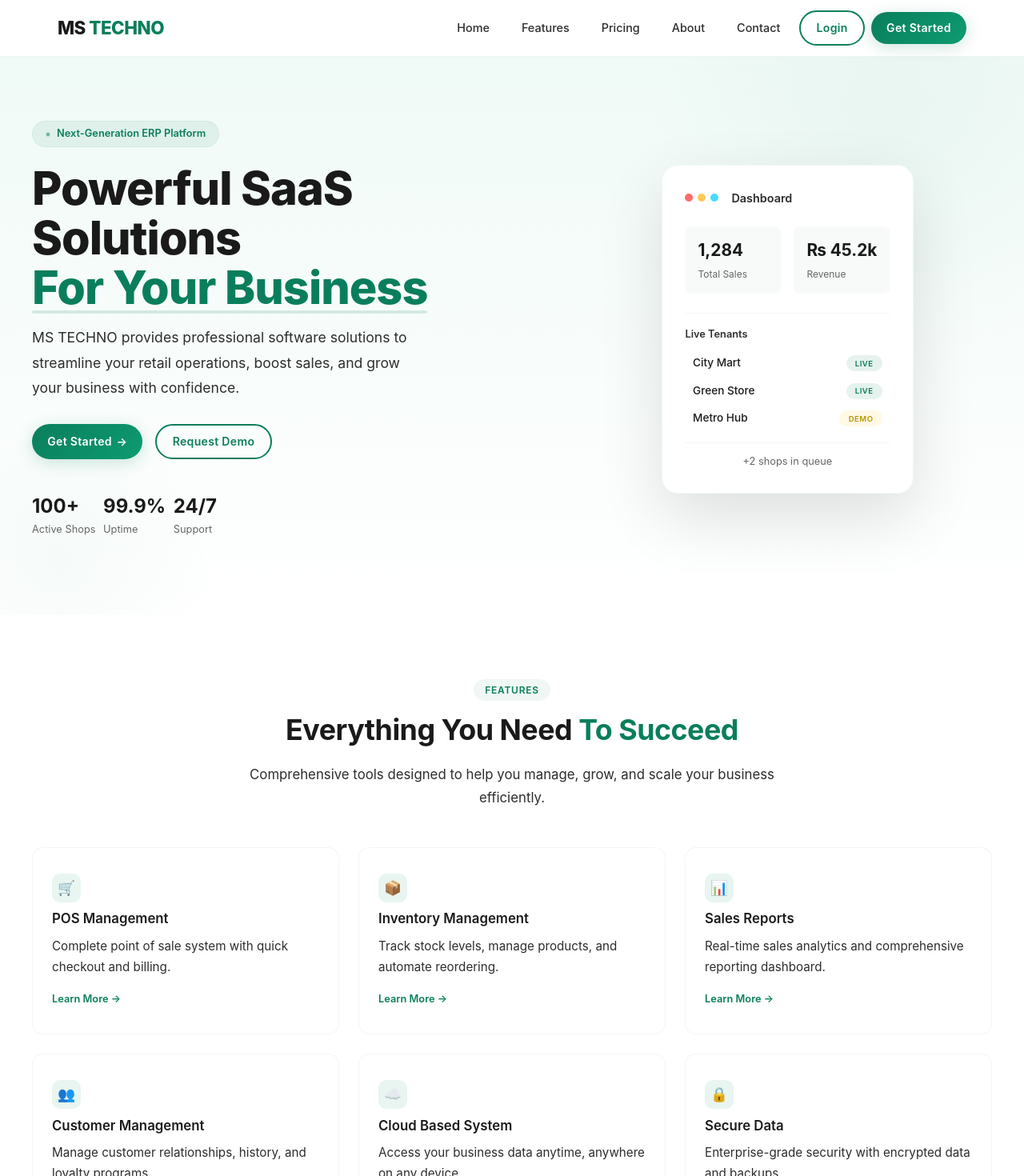
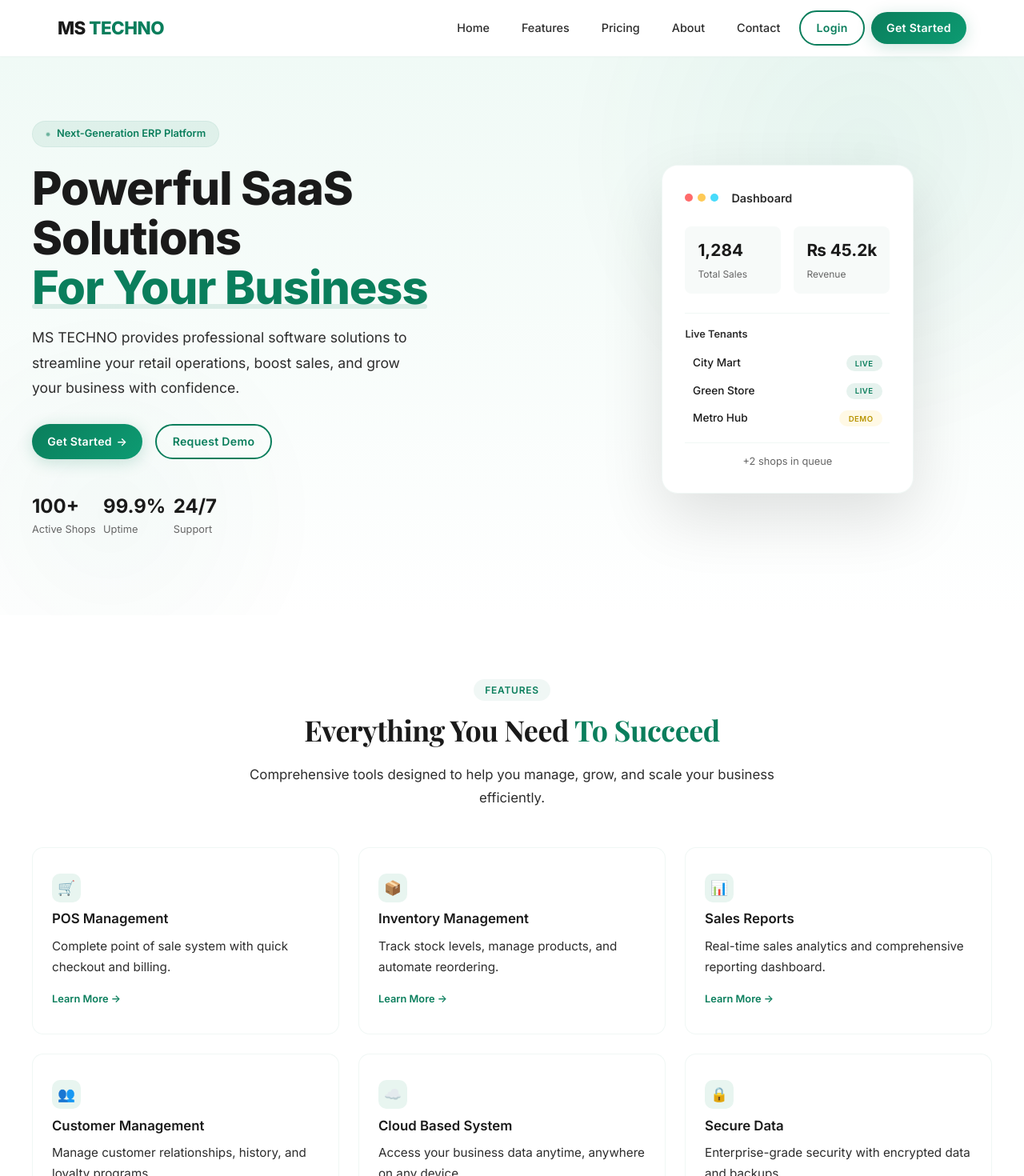
Before and after one commit to muqaddarshaheer/MS---TECHNO, a React (Vite) app in the folder frontend/: page / in a window 1280 px wide. Shown: the top 1470 px of the page at 80% size. Built offline with nearby package versions, Linux system fonts and the light colour scheme; no server answers.

Commit message:
css change

```diff
--- a/frontend/src/pages/Landing.css
+++ b/frontend/src/pages/Landing.css
@@ -1,7 +1,10 @@
 /* ============================================
    LANDING PAGE - GREEN & WHITE THEME
-   Professional, clean, and interactive
+   Interactive, Modern & Professional
    ============================================ */
+
+/* ===== Import Professional Fonts ===== */
+@import url('https://fonts.googleapis.com/css2?family=Inter:wght@300;400;500;600;700;800;900&family=Playfair+Display:wght@400;600;700&display=swap');
 
 :root {
   --primary: #0a7e5c;
@@ -9,6 +12,7 @@
   --primary-light: #e8f5f0;
   --primary-bg: #f0faf6;
   --primary-gradient: linear-gradient(135deg, #0a7e5c, #0d9b72);
+  --primary-gradient-hover: linear-gradient(135deg, #0d9b72, #0a7e5c);
   --text-primary: #1a1a1a;
   --text-secondary: #2d2d2d;
   --text-muted: #4a4a4a;
@@ -20,11 +24,15 @@
   --shadow-md: 0 8px 30px rgba(10, 126, 92, 0.08);
   --shadow-lg: 0 20px 60px rgba(10, 126, 92, 0.10);
   --shadow-xl: 0 30px 80px rgba(10, 126, 92, 0.12);
+  --shadow-hover: 0 15px 50px rgba(10, 126, 92, 0.18);
   --radius-sm: 8px;
   --radius: 14px;
   --radius-lg: 20px;
   --radius-xl: 28px;
   --transition: all 0.3s cubic-bezier(0.4, 0, 0.2, 1);
+  --transition-slow: all 0.5s cubic-bezier(0.4, 0, 0.2, 1);
+  --font-primary: 'Inter', -apple-system, BlinkMacSystemFont, 'Segoe UI', Roboto, sans-serif;
+  --font-display: 'Playfair Display', Georgia, 'Times New Roman', serif;
 }
 
 /* ===== Reset & Base ===== */
@@ -41,7 +49,7 @@ html {
 body {
   background: var(--bg-white);
   color: var(--text-primary);
-  font-family: 'Inter', -apple-system, BlinkMacSystemFont, 'Segoe UI', Roboto, sans-serif;
+  font-family: var(--font-primary);
   -webkit-font-smoothing: antialiased;
   -moz-osx-font-smoothing: grayscale;
   line-height: 1.6;
@@ -50,6 +58,21 @@ body {
 .landing {
   min-height: 100vh;
   overflow-x: hidden;
+}
+
+/* ===== Scrollbar ===== */
+::-webkit-scrollbar {
+  width: 8px;
+}
+::-webkit-scrollbar-track {
+  background: var(--bg-light);
+}
+::-webkit-scrollbar-thumb {
+  background: var(--primary);
+  border-radius: 10px;
+}
+::-webkit-scrollbar-thumb:hover {
+  background: var(--primary-dark);
 }
 
 /* ===== Buttons ===== */
@@ -68,6 +91,20 @@ body {
   cursor: pointer;
   color: var(--text-primary);
   letter-spacing: 0.3px;
+  position: relative;
+  overflow: hidden;
+}
+
+.btn::after {
+  content: '';
+  position: absolute;
+  inset: 0;
+  background: rgba(255, 255, 255, 0);
+  transition: var(--transition);
+}
+
+.btn:hover::after {
+  background: rgba(255, 255, 255, 0.1);
 }
 
 .btn-primary {
@@ -77,12 +114,12 @@ body {
 }
 
 .btn-primary:hover {
-  transform: translateY(-3px);
-  box-shadow: 0 8px 30px rgba(10, 126, 92, 0.35);
+  transform: translateY(-3px) scale(1.02);
+  box-shadow: 0 8px 35px rgba(10, 126, 92, 0.35);
 }
 
 .btn-primary:active {
-  transform: translateY(0);
+  transform: translateY(0) scale(0.98);
 }
 
 .btn-outline {
@@ -94,6 +131,7 @@ body {
 .btn-outline:hover {
   background: var(--primary-light);
   transform: translateY(-3px);
+  box-shadow: 0 4px 20px rgba(10, 126, 92, 0.1);
 }
 
 .btn-hero {
@@ -113,7 +151,7 @@ body {
 
 .btn-hero:hover .btn-arrow,
 .btn-cta-primary:hover .btn-arrow {
-  transform: translateX(5px);
+  transform: translateX(6px) scale(1.1);
 }
 
 .btn-pricing {
@@ -126,11 +164,16 @@ body {
   position: sticky;
   top: 0;
   z-index: 100;
-  background: rgba(255, 255, 255, 0.96);
+  background: rgba(255, 255, 255, 0.95);
   backdrop-filter: blur(20px);
   -webkit-backdrop-filter: blur(20px);
   border-bottom: 1px solid rgba(10, 126, 92, 0.06);
   box-shadow: 0 1px 3px rgba(0, 0, 0, 0.02);
+  transition: var(--transition);
+}
+
+.navbar.scrolled {
+  box-shadow: 0 4px 30px rgba(0, 0, 0, 0.06);
 }
 
 .nav-container {
@@ -148,6 +191,11 @@ body {
   color: var(--text-primary);
   text-decoration: none;
   letter-spacing: -0.5px;
+  transition: var(--transition);
+}
+
+.nav-logo:hover {
+  transform: scale(1.02);
 }
 
 .nav-logo span {
@@ -162,6 +210,11 @@ body {
   border: none;
   cursor: pointer;
   padding: 4px;
+  transition: var(--transition);
+}
+
+.nav-toggle:hover span {
+  background: var(--primary);
 }
 
 .nav-toggle span {
@@ -202,7 +255,7 @@ body {
   position: relative;
 }
 
-.nav-menu a:not(.btn)::after {
+.nav-menu a:not(.btn)::before {
   content: '';
   position: absolute;
   bottom: 2px;
@@ -212,6 +265,7 @@ body {
   background: var(--primary);
   transition: var(--transition);
   transform: translateX(-50%);
+  border-radius: 2px;
 }
 
 .nav-menu a:not(.btn):hover {
@@ -219,7 +273,7 @@ body {
   background: var(--primary-light);
 }
 
-.nav-menu a:not(.btn):hover::after {
+.nav-menu a:not(.btn):hover::before {
   width: 60%;
 }
 
@@ -236,11 +290,12 @@ body {
   position: absolute;
   top: -30%;
   right: -10%;
-  width: 600px;
-  height: 600px;
-  background: radial-gradient(circle, rgba(10, 126, 92, 0.04), transparent 70%);
+  width: 700px;
+  height: 700px;
+  background: radial-gradient(circle, rgba(10, 126, 92, 0.05), transparent 70%);
   border-radius: 50%;
   pointer-events: none;
+  animation: float 20s ease-in-out infinite;
 }
 
 .hero::after {
@@ -248,11 +303,17 @@ body {
   position: absolute;
   bottom: -20%;
   left: -10%;
-  width: 400px;
-  height: 400px;
+  width: 500px;
+  height: 500px;
   background: radial-gradient(circle, rgba(10, 126, 92, 0.03), transparent 70%);
   border-radius: 50%;
   pointer-events: none;
+  animation: float 25s ease-in-out infinite reverse;
+}
+
+@keyframes float {
+  0%, 100% { transform: translate(0, 0) scale(1); }
+  50% { transform: translate(30px, -30px) scale(1.1); }
 }
 
 .hero-container {
@@ -282,6 +343,12 @@ body {
   font-weight: 600;
   margin-bottom: 1.2rem;
   border: 1px solid rgba(10, 126, 92, 0.06);
+  animation: slideInLeft 0.6s ease both;
+}
+
+@keyframes slideInLeft {
+  from { opacity: 0; transform: translateX(-30px); }
+  to { opacity: 1; transform: translateX(0); }
 }
 
 .badge-dot {
@@ -305,22 +372,32 @@ body {
   line-height: 1.08;
   margin-bottom: 1rem;
   letter-spacing: -1px;
+  animation: slideInLeft 0.7s ease both;
+  animation-delay: 0.1s;
 }
 
 .hero-highlight {
   color: var(--primary);
   position: relative;
+  display: inline-block;
 }
 
 .hero-highlight::after {
   content: '';
   position: absolute;
-  bottom: 2px;
+  bottom: 4px;
   left: 0;
   width: 100%;
-  height: 4px;
-  background: rgba(10, 126, 92, 0.15);
-  border-radius: 2px;
+  height: 6px;
+  background: rgba(10, 126, 92, 0.12);
+  border-radius: 3px;
+  animation: underline 1s ease both;
+  animation-delay: 0.5s;
+}
+
+@keyframes underline {
+  from { width: 0; }
+  to { width: 100%; }
 }
 
 .hero-description {
@@ -329,6 +406,8 @@ body {
   max-width: 480px;
   margin-bottom: 1.8rem;
   color: var(--text-secondary);
+  animation: slideInLeft 0.7s ease both;
+  animation-delay: 0.2s;
 }
 
 .hero-actions {
@@ -336,16 +415,25 @@ body {
   gap: 1rem;
   flex-wrap: wrap;
   margin-bottom: 2.5rem;
+  animation: slideInLeft 0.7s ease both;
+  animation-delay: 0.3s;
 }
 
 .hero-stats {
   display: flex;
   gap: 2.5rem;
+  animation: slideInLeft 0.7s ease both;
+  animation-delay: 0.4s;
 }
 
 .stat-item {
   display: flex;
   flex-direction: column;
+  transition: var(--transition);
+}
+
+.stat-item:hover {
+  transform: translateY(-4px);
 }
 
 .stat-number {
@@ -362,6 +450,12 @@ body {
 /* ===== Dashboard Card ===== */
 .hero-visual {
   position: relative;
+  animation: slideInRight 0.8s ease both;
+}
+
+@keyframes slideInRight {
+  from { opacity: 0; transform: translateX(30px); }
+  to { opacity: 1; transform: translateX(0); }
 }
 
 .dashboard-card {
@@ -372,12 +466,12 @@ body {
   border: 1px solid rgba(10, 126, 92, 0.06);
   position: relative;
   z-index: 2;
-  transition: var(--transition);
+  transition: var(--transition-slow);
 }
 
 .dashboard-card:hover {
-  transform: translateY(-4px);
-  box-shadow: var(--shadow-xl);
+  transform: translateY(-8px) scale(1.01);
+  box-shadow: var(--shadow-hover);
 }
 
 .dashboard-header {
@@ -397,11 +491,16 @@ body {
   height: 10px;
   border-radius: 50%;
   background: #e0e4e8;
+  transition: var(--transition);
 }
 
 .dashboard-dots span:first-child { background: #ff6b6b; }
 .dashboard-dots span:nth-child(2) { background: #feca57; }
 .dashboard-dots span:last-child { background: #48dbfb; }
+
+.dashboard-dots span:hover {
+  transform: scale(1.3);
+}
 
 .dashboard-title {
   font-weight: 600;
@@ -422,10 +521,13 @@ body {
   padding: 0.8rem 1rem;
   border-radius: var(--radius-sm);
   transition: var(--transition);
+  cursor: pointer;
 }
 
 .dash-stat:hover {
   background: var(--primary-light);
+  transform: scale(1.03);
+  box-shadow: var(--shadow-sm);
 }
 
 .dash-stat-number {
@@ -460,10 +562,12 @@ body {
   padding: 0.4rem 0.6rem;
   border-radius: var(--radius-sm);
   transition: var(--transition);
+  cursor: pointer;
 }
 
 .dash-shop-item:hover {
   background: var(--primary-light);
+  transform: translateX(6px);
 }
 
 .dash-shop-name {
@@ -479,6 +583,7 @@ body {
   border-radius: 999px;
   text-transform: uppercase;
   letter-spacing: 0.5px;
+  transition: var(--transition);
 }
 
 .dash-shop-status.live {
@@ -489,6 +594,10 @@ body {
 .dash-shop-status.demo {
   background: rgba(255, 193, 7, 0.1);
   color: #b89400;
+}
+
+.dash-shop-item:hover .dash-shop-status {
+  transform: scale(1.05);
 }
 
 .dashboard-footer {
@@ -527,6 +636,12 @@ body {
   text-transform: uppercase;
   letter-spacing: 0.06em;
   margin-bottom: 0.5rem;
+  transition: var(--transition);
+}
+
+.section-tag:hover {
+  background: rgba(10, 126, 92, 0.12);
+  transform: scale(1.05);
 }
 
 .section-title {
@@ -535,6 +650,7 @@ body {
   color: var(--text-primary);
   margin-bottom: 0.8rem;
   letter-spacing: -0.5px;
+  font-family: var(--font-display);
 }
 
 .section-title span {
@@ -563,6 +679,7 @@ body {
 
 .section-footnote a:hover {
   text-decoration: underline;
+  color: var(--primary-dark);
 }
 
 /* ===== Features ===== */
@@ -583,6 +700,7 @@ body {
   border: 1px solid rgba(10, 126, 92, 0.06);
   transition: var(--transition);
   position: relative;
+  cursor: pointer;
 }
 
 .feature-card::before {
@@ -598,20 +716,40 @@ body {
   transition: var(--transition);
 }
 
+.feature-card::after {
+  content: '';
+  position: absolute;
+  inset: 0;
+  border-radius: var(--radius);
+  background: var(--primary-gradient);
+  opacity: 0;
+  transition: var(--transition);
+  z-index: -1;
+}
+
 .feature-card:hover {
-  transform: translateY(-8px);
-  box-shadow: var(--shadow-md);
-  border-color: rgba(10, 126, 92, 0.10);
+  transform: translateY(-10px) scale(1.02);
+  box-shadow: var(--shadow-hover);
+  border-color: rgba(10, 126, 92, 0.15);
 }
 
 .feature-card:hover::before {
   opacity: 1;
 }
 
+.feature-card:hover::after {
+  opacity: 0.02;
+}
+
 .feature-icon {
   font-size: 2rem;
   margin-bottom: 0.8rem;
   display: inline-block;
+  transition: var(--transition);
+}
+
+.feature-card:hover .feature-icon {
+  transform: scale(1.15) rotate(-5deg);
 }
 
 .feature-card h3 {
@@ -619,6 +757,11 @@ body {
   font-size: 1.05rem;
   font-weight: 600;
   margin-bottom: 0.5rem;
+  transition: var(--transition);
+}
+
+.feature-card:hover h3 {
+  color: var(--primary);
 }
 
 .feature-card p {
@@ -637,7 +780,8 @@ body {
 }
 
 .feature-card:hover .feature-tag {
-  transform: translateX(6px);
+  transform: translateX(8px);
+  color: var(--primary-dark);
 }
 
 /* ===== Benefits ===== */
@@ -658,18 +802,24 @@ body {
   border-radius: var(--radius);
   border: 1px solid rgba(10, 126, 92, 0.06);
   transition: var(--transition);
+  cursor: pointer;
 }
 
 .benefit-card:hover {
-  transform: translateY(-6px);
-  box-shadow: var(--shadow-md);
-  border-color: rgba(10, 126, 92, 0.10);
+  transform: translateY(-8px) scale(1.02);
+  box-shadow: var(--shadow-hover);
+  border-color: rgba(10, 126, 92, 0.12);
 }
 
 .benefit-icon {
-  font-size: 2.5rem;
+  font-size: 2.8rem;
   margin-bottom: 0.8rem;
   display: inline-block;
+  transition: var(--transition);
+}
+
+.benefit-card:hover .benefit-icon {
+  transform: scale(1.2) rotate(-10deg);
 }
 
 .benefit-card h3 {
@@ -677,6 +827,11 @@ body {
   font-size: 1.1rem;
   font-weight: 600;
   margin-bottom: 0.4rem;
+  transition: var(--transition);
+}
+
+.benefit-card:hover h3 {
+  color: var(--primary);
 }
 
 .benefit-card p {
@@ -707,12 +862,14 @@ body {
   transition: var(--transition);
   display: flex;
   flex-direction: column;
+  position: relative;
+  cursor: pointer;
 }
 
 .pricing-card:hover {
-  transform: translateY(-8px);
-  box-shadow: var(--shadow-md);
-  border-color: rgba(10, 126, 92, 0.10);
+  transform: translateY(-10px) scale(1.02);
+  box-shadow: var(--shadow-hover);
+  border-color: rgba(10, 126, 92, 0.12);
 }
 
 .pricing-featured {
@@ -723,7 +880,7 @@ body {
 }
 
 .pricing-featured:hover {
-  transform: translateY(-8px) scale(1.02);
+  transform: translateY(-10px) scale(1.04);
 }
 
 .pricing-badge {
@@ -739,6 +896,12 @@ body {
   border-radius: 999px;
   text-transform: uppercase;
   letter-spacing: 0.5px;
+  animation: pulse-badge 2s infinite;
+}
+
+@keyframes pulse-badge {
+  0%, 100% { transform: translateX(-50%) scale(1); }
+  50% { transform: translateX(-50%) scale(1.05); }
 }
 
 .pricing-name {
@@ -787,6 +950,11 @@ body {
   display: flex;
   align-items: center;
   gap: 0.5rem;
+  transition: var(--transition);
+}
+
+.pricing-card:hover .pricing-features li {
+  transform: translateX(4px);
 }
 
 .check {
@@ -827,6 +995,12 @@ body {
 .about-stat {
   display: flex;
   flex-direction: column;
+  transition: var(--transition);
+  cursor: pointer;
+}
+
+.about-stat:hover {
+  transform: translateY(-4px);
 }
 
 .about-stat-number {
@@ -848,17 +1022,23 @@ body {
   box-shadow: var(--shadow-md);
   border: 1px solid rgba(10, 126, 92, 0.06);
   transition: var(--transition);
+  cursor: pointer;
 }
 
 .about-card:hover {
-  transform: translateY(-4px);
-  box-shadow: var(--shadow-lg);
+  transform: translateY(-6px) scale(1.02);
+  box-shadow: var(--shadow-hover);
 }
 
 .about-card-icon {
   font-size: 3rem;
   margin-bottom: 1rem;
   display: inline-block;
+  transition: var(--transition);
+}
+
+.about-card:hover .about-card-icon {
+  transform: scale(1.15) rotate(-10deg);
 }
 
 .about-card h3 {
@@ -884,6 +1064,11 @@ body {
   font-size: 0.9rem;
   padding: 0.3rem 0;
   border-bottom: 1px solid rgba(10, 126, 92, 0.04);
+  transition: var(--transition);
+}
+
+.about-card:hover .about-card-features span {
+  transform: translateX(6px);
 }
 
 /* ===== CTA Section ===== */
@@ -905,6 +1090,11 @@ body {
   box-shadow: var(--shadow-lg);
   position: relative;
   overflow: hidden;
+  transition: var(--transition);
+}
+
+.cta-container:hover {
+  box-shadow: var(--shadow-hover);
 }
 
 .cta-container::before {
@@ -912,11 +1102,25 @@ body {
   position: absolute;
   top: -50%;
   right: -20%;
-  width: 400px;
-  height: 400px;
+  width: 500px;
+  height: 500px;
   background: rgba(255, 255, 255, 0.04);
   border-radius: 50%;
   pointer-events: none;
+  animation: float 15s ease-in-out infinite;
+}
+
+.cta-container::after {
+  content: '';
+  position: absolute;
+  bottom: -40%;
+  left: -10%;
+  width: 400px;
+  height: 400px;
+  background: rgba(255, 255, 255, 0.03);
+  border-radius: 50%;
+  pointer-events: none;
+  animation: float 20s ease-in-out infinite reverse;
 }
 
 .cta-content {
@@ -935,6 +1139,12 @@ body {
   font-weight: 600;
   margin-bottom: 0.5rem;
   letter-spacing: 0.5px;
+  transition: var(--transition);
+}
+
+.cta-badge:hover {
+  background: rgba(255, 255, 255, 0.25);
+  transform: scale(1.05);
 }
 
 .cta-content h2 {
@@ -975,8 +1185,8 @@ body {
 }
 
 .btn-cta-primary:hover {
-  transform: translateY(-3px);
-  box-shadow: 0 8px 30px rgba(0, 0, 0, 0.12);
+  transform: translateY(-4px) scale(1.03);
+  box-shadow: 0 8px 35px rgba(0, 0, 0, 0.15);
 }
 
 .btn-cta-outline {
@@ -992,9 +1202,9 @@ body {
 }
 
 .btn-cta-outline:hover {
-  background: rgba(255, 255, 255, 0.08);
+  background: rgba(255, 255, 255, 0.1);
   border-color: #fff;
-  transform: translateY(-3px);
+  transform: translateY(-4px) scale(1.03);
 }
 
 /* ===== Footer ===== */
@@ -1021,6 +1231,11 @@ body {
   display: inline-block;
   margin-bottom: 0.5rem;
   letter-spacing: -0.5px;
+  transition: var(--transition);
+}
+
+.footer-logo:hover {
+  transform: scale(1.02);
 }
 
 .footer-logo span {
@@ -1058,7 +1273,7 @@ body {
 
 .footer-column a:hover {
   color: #fff;
-  transform: translateX(4px);
+  transform: translateX(6px);
 }
 
 .footer-column p {
@@ -1079,7 +1294,7 @@ body {
 @keyframes fadeUp {
   from {
     opacity: 0;
-    transform: translateY(30px);
+    transform: translateY(40px);
   }
   to {
     opacity: 1;
@@ -1090,14 +1305,14 @@ body {
 .feature-card,
 .benefit-card,
 .pricing-card {
-  animation: fadeUp 0.6s ease both;
+  animation: fadeUp 0.8s ease both;
 }
 
-.feature-card:nth-child(2) { animation-delay: 0.08s; }
-.feature-card:nth-child(3) { animation-delay: 0.16s; }
-.feature-card:nth-child(4) { animation-delay: 0.24s; }
-.feature-card:nth-child(5) { animation-delay: 0.32s; }
-.feature-card:nth-child(6) { animation-delay: 0.40s; }
+.feature-card:nth-child(2) { animation-delay: 0.1s; }
+.feature-card:nth-child(3) { animation-delay: 0.2s; }
+.feature-card:nth-child(4) { animation-delay: 0.3s; }
+.feature-card:nth-child(5) { animation-delay: 0.4s; }
+.feature-card:nth-child(6) { animation-delay: 0.5s; }
 
 /* ===== Responsive ===== */
 @media (max-width: 1024px) {
@@ -1315,7 +1530,13 @@ body {
 
   .feature-card,
   .benefit-card,
-  .pricing-card {
+  .pricing-card,
+  .hero-badge,
+  .hero-title,
+  .hero-description,
+  .hero-actions,
+  .hero-stats,
+  .hero-visual {
     animation: none !important;
   }
 
```
